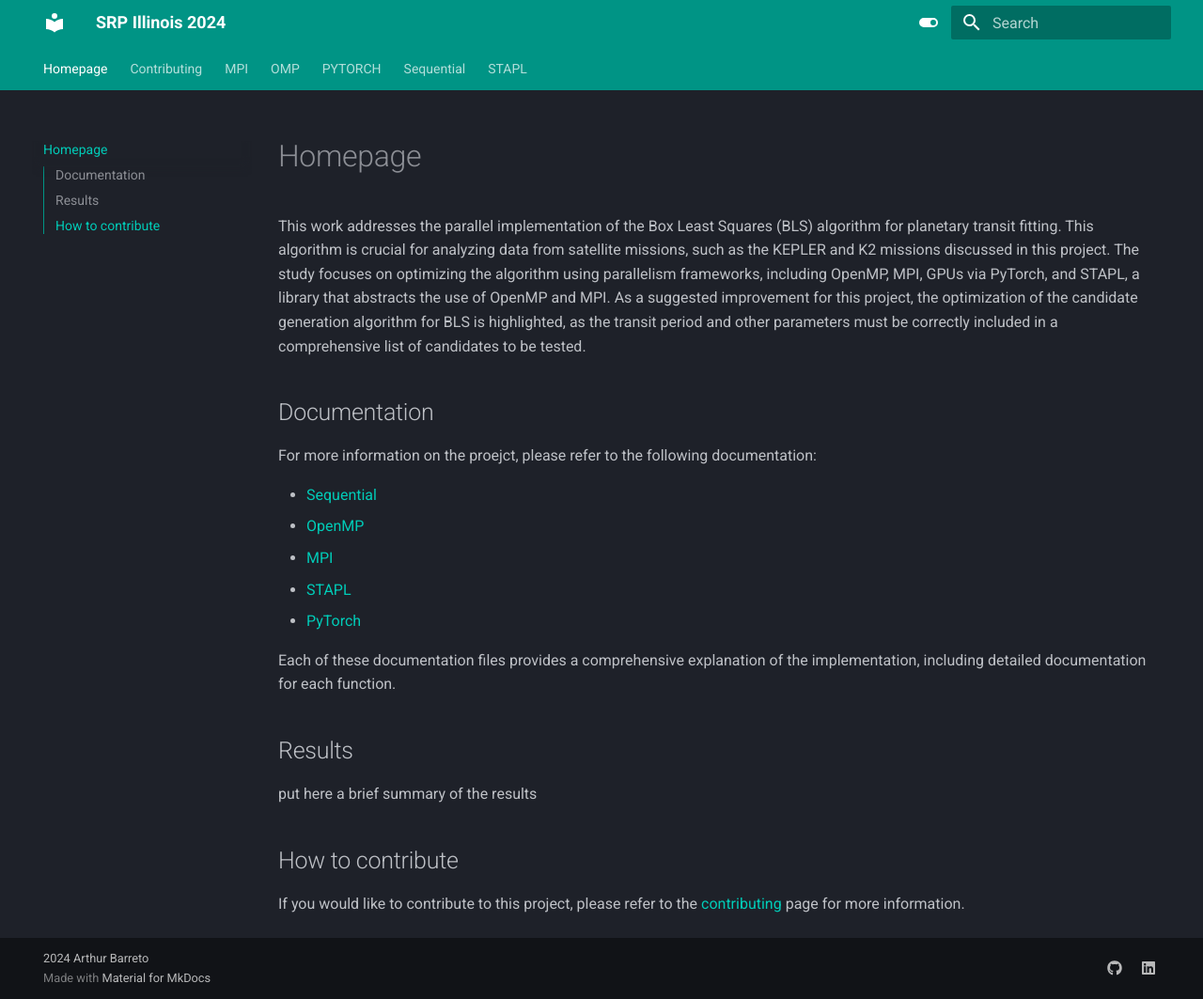
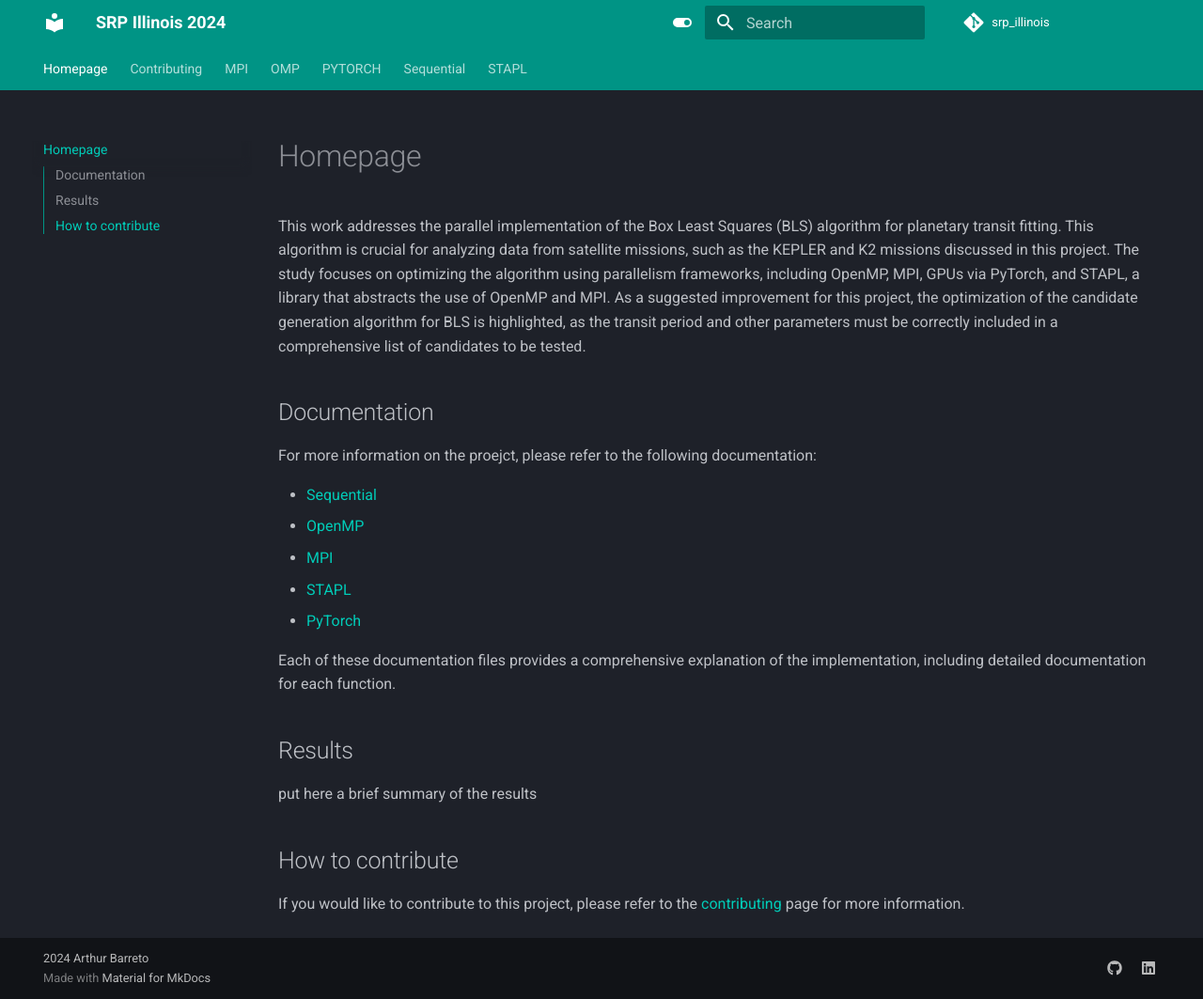
Before and after one commit to Arthur-Barreto/BLS-DOCS, an MkDocs documentation site: the page built from docs/index.md, in a window 1280 px wide and 1063 px high. Shown: the whole window at 94% size. Built offline with MkDocs 1.6.1 and Material for MkDocs 9.7.7, drawn with Linux system fonts in a browser that asks for light colours; comment, search, counter and statistics services are not loaded.

Commit message:
adding link to repo

```diff
--- a/mkdocs.yml
+++ b/mkdocs.yml
@@ -1,4 +1,7 @@
 site_name: SRP Illinois 2024
+repo_name: srp_illinois
+repo_url: https://github.com/Arthur-Barreto/srp_illinois
+site_url: https://arthur-barreto.github.io/BLS-DOCS/
 theme:
   name: material
   features:
```
